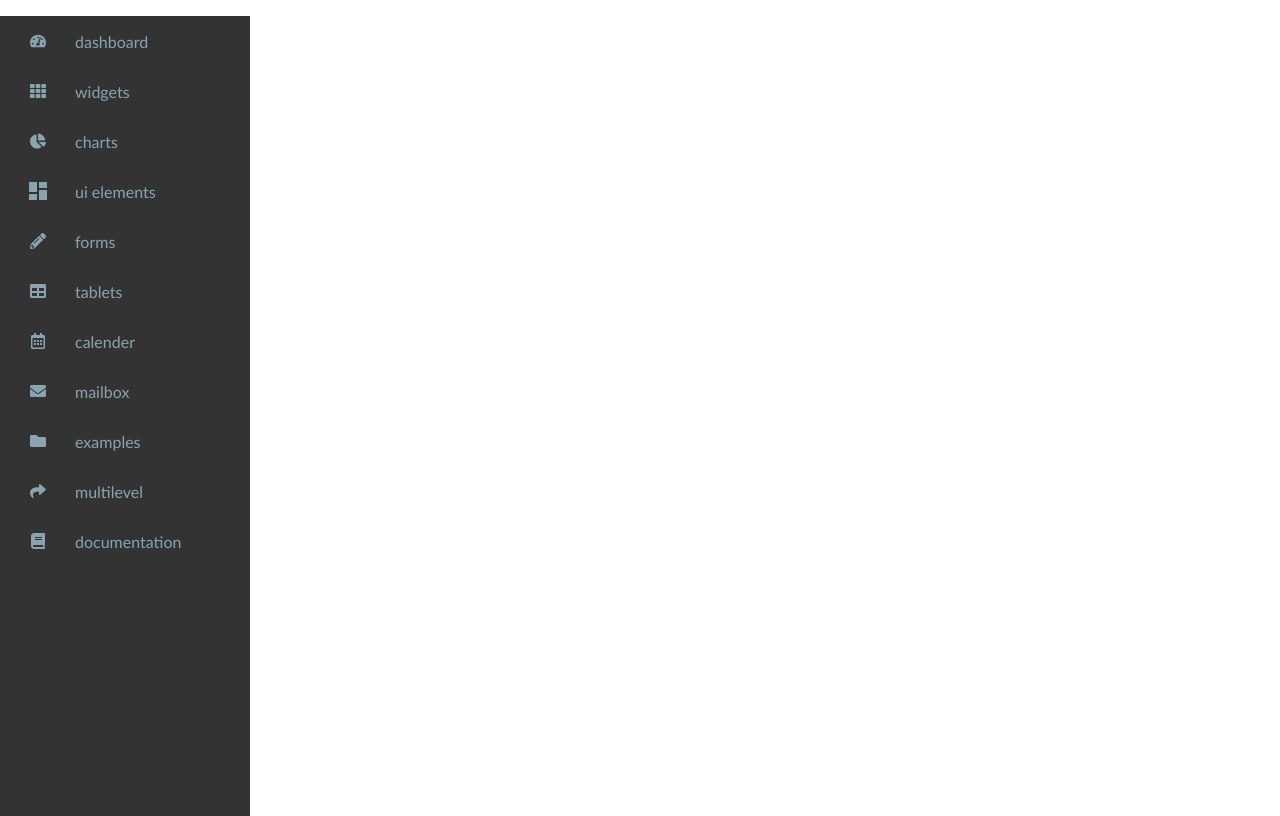
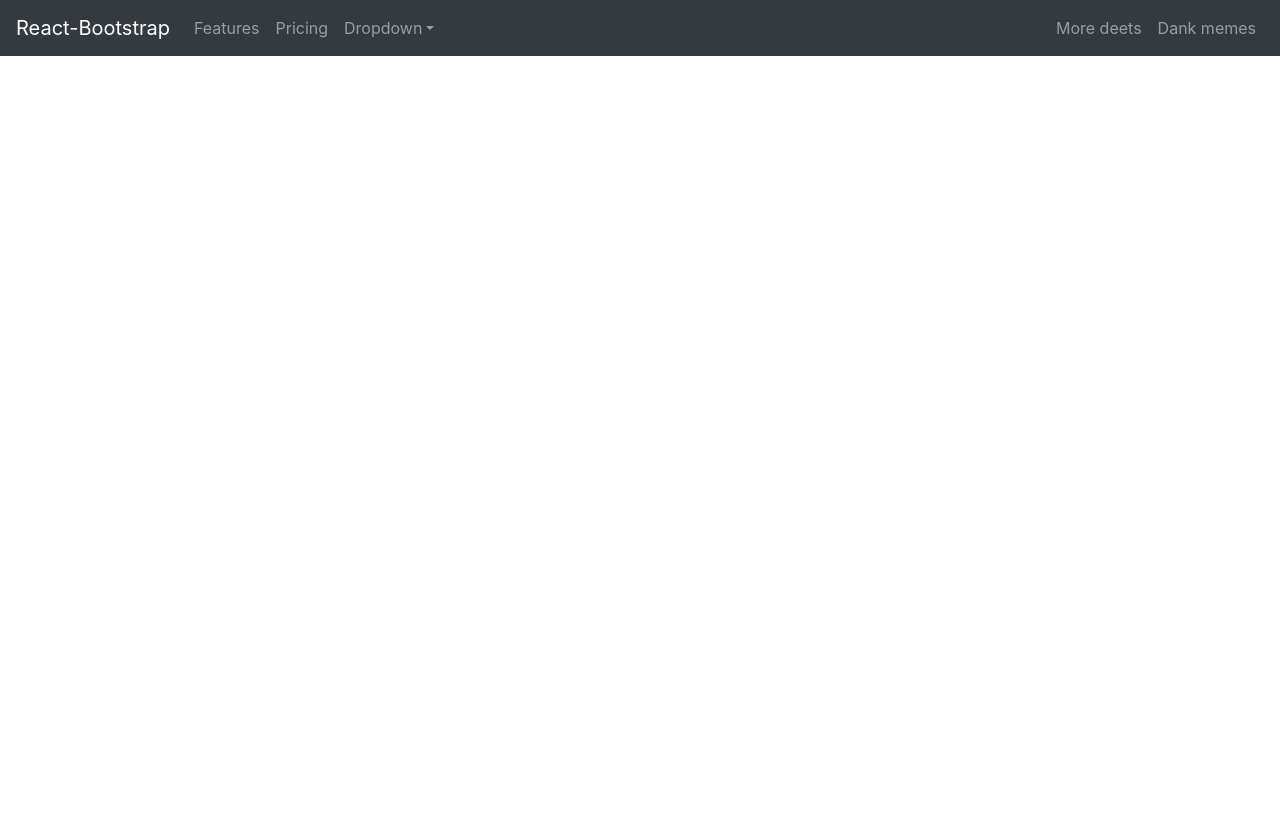
Before and after one commit to sushmita356/AdminLTEUI, a React (Create React App) app: page / in a window 1280 px wide. Built offline with nearby package versions, Linux system fonts and the light colour scheme.

Commit message:
header added

```diff
--- a/public/index.html
+++ b/public/index.html
@@ -10,6 +10,13 @@
       content="Web site created using create-react-app"
     />
     <link rel="apple-touch-icon" href="%PUBLIC_URL%/logo192.png" />
+    <link
+  rel="stylesheet"
+  href="https://maxcdn.bootstrapcdn.com/bootstrap/4.5.0/css/bootstrap.min.css"
+  integrity="sha384-9aIt2nRpC12Uk9gS9baDl411NQApFmC26EwAOH8WgZl5MYYxFfc+NcPb1dKGj7Sk"
+  crossorigin="anonymous"
+/>
+
     <!--
       manifest.json provides metadata used when your web app is installed on a
       user's mobile device or desktop. See https://developers.google.com/web/fundamentals/web-app-manifest/
--- a/src/App.css
+++ b/src/App.css
@@ -17,7 +17,7 @@
 .sidebarlist{
   width: 100%;
   height: 100%;
-  padding: 0;
+  padding-top: 3px;
 }
 .sidebarlist .row {
   list-style-type: none;
--- a/src/App.js
+++ b/src/App.js
@@ -1,12 +1,13 @@
 import './App.css';
-// import Header from './components/Header';
-import Sidebar from './components/Sidebar';
+import Header from './components/Header';
+// import Sidebar from './components/Sidebar';
 // import Content from './components/Content';
 
 function App() {
   return (
     <div className="App">
-      <Sidebar/>
+      {/* <Sidebar/> */}
+      <Header/>
     </div>
   );
 }
--- a/src/components/Header.js
+++ b/src/components/Header.js
@@ -0,0 +1,36 @@
+import React from "react";
+import {Navbar,Nav,NavDropdown} from 'react-bootstrap';
+function Header() {
+  return (
+    <div>
+      <Navbar collapseOnSelect expand="lg" bg="dark" variant="dark">
+        <Navbar.Brand href="#home">React-Bootstrap</Navbar.Brand>
+        <Navbar.Toggle aria-controls="responsive-navbar-nav" />
+        <Navbar.Collapse id="responsive-navbar-nav">
+          <Nav className="mr-auto">
+            <Nav.Link href="#features">Features</Nav.Link>
+            <Nav.Link href="#pricing">Pricing</Nav.Link>
+            <NavDropdown title="Dropdown" id="collasible-nav-dropdown">
+              <NavDropdown.Item href="#action/3.1">Action</NavDropdown.Item>
+              <NavDropdown.Item href="#action/3.2">
+                Another action
+              </NavDropdown.Item>
+              <NavDropdown.Item href="#action/3.3">Something</NavDropdown.Item>
+              <NavDropdown.Divider />
+              <NavDropdown.Item href="#action/3.4">
+                Separated link
+              </NavDropdown.Item>
+            </NavDropdown>
+          </Nav>
+          <Nav>
+            <Nav.Link href="#deets">More deets</Nav.Link>
+            <Nav.Link eventKey={2} href="#memes">
+              Dank memes
+            </Nav.Link>
+          </Nav>
+        </Navbar.Collapse>
+      </Navbar>
+    </div>
+  );
+}
+export default Header;
--- a/src/index.js
+++ b/src/index.js
@@ -3,6 +3,8 @@
 import './index.css';
 import App from './App';
 import reportWebVitals from './reportWebVitals';
+import 'bootstrap/dist/css/bootstrap.min.css';
+
 
 ReactDOM.render(
   <React.StrictMode>
```
Also changed, not shown: 1 other file (tests, documents, lock files or other folders).
